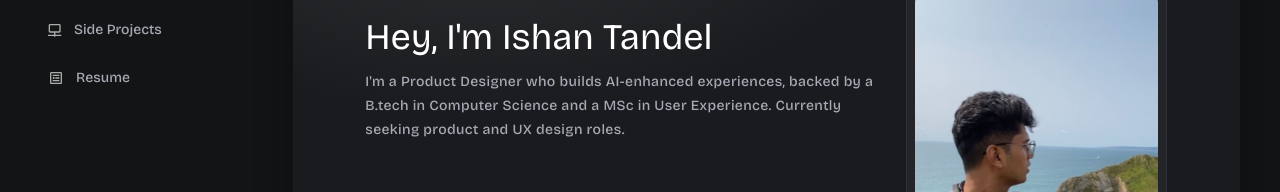
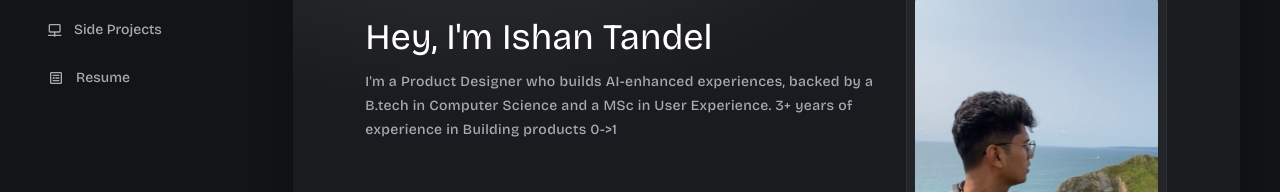
Before and after one commit to Ganeshshinde-2003/Ishan-s-Portfolio-V2, a Next.js app: page / in a window 1280 px wide. Shown: the part 202-394 px from the top of the page. Built offline with nearby package versions, Linux system fonts and the light colour scheme.

Commit message:
Opening liner

```diff
--- a/app/components/Home.tsx
+++ b/app/components/Home.tsx
@@ -47,7 +47,7 @@ export function Home() {
                 Hey, I&apos;m Ishan Tandel
               </p>
               <p className="text-[var(--text-muted)] font-medium text-sm mt-3 leading-6 tracking-wide">
-                I&apos;m a Product Designer who builds AI-enhanced experiences, backed by a B.tech in Computer Science and a MSc in User Experience. Currently seeking product and UX design roles.
+                I&apos;m a Product Designer who builds AI-enhanced experiences, backed by a B.tech in Computer Science and a MSc in User Experience. 3+ years of experience in Building products 0-&gt;1
               </p>
             </div>
             <div className="mb-0 md:mb-20">
```
